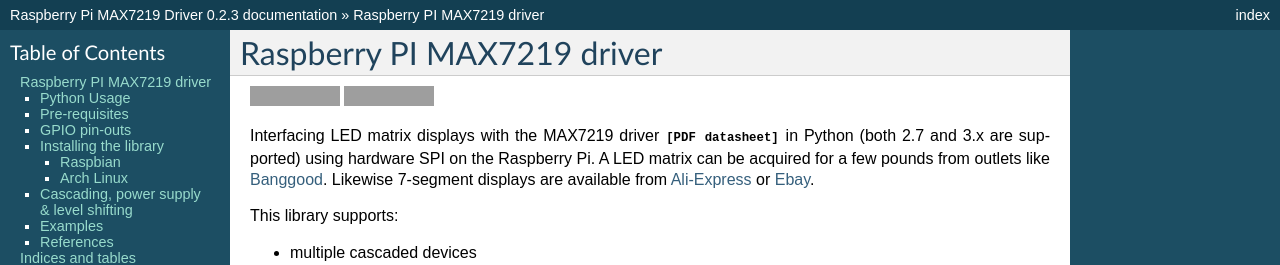
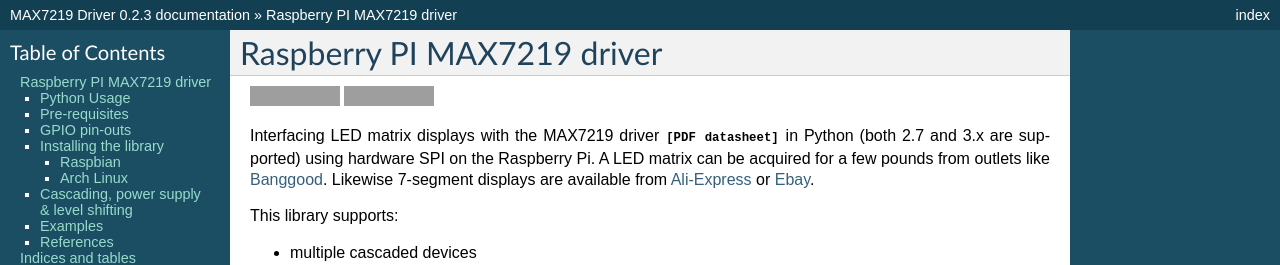
Before and after one commit to rm-hull/luma.led_matrix, a Sphinx documentation site: the page built from docs/index.rst, in a window 1280 px wide and 900 px high, cut to the strip 0-265 px from the top of the window. Built offline with Sphinx 7.4.7, drawn with Linux system fonts in a browser that asks for light colours; some of the changed text lies outside the part shown; grey boxes are pictures that could not be loaded.

Commit message:
Shorten doc title

```diff
--- a/docs/conf.py
+++ b/docs/conf.py
@@ -51,7 +51,7 @@ source_suffix = '.rst'
 master_doc = 'index'
 
 # General information about the project.
-project = u'Raspberry Pi MAX7219 Driver'
+project = u'MAX7219 Driver'
 copyright = u'2015-{0}, Richard Hull'.format(datetime.now().year)
 
 # The version info for the project you're documenting, acts as replacement for
@@ -206,7 +206,7 @@ latex_elements = {
 # (source start file, target name, title,
 #  author, documentclass [howto, manual, or own class]).
 latex_documents = [
-  ('index', 'max7219.tex', u'Raspberry Pi MAX7219 Driver Documentation',
+  ('index', 'max7219.tex', u'MAX7219 Driver Documentation',
    u'Richard Hull', 'manual'),
 ]
 
@@ -236,7 +236,7 @@ latex_documents = [
 # One entry per manual page. List of tuples
 # (source start file, name, description, authors, manual section).
 man_pages = [
-    ('index', 'max7219', u'Raspberry Pi MAX7219 Driver Documentation',
+    ('index', 'max7219', u'MAX7219 Driver Documentation',
      [u'Richard Hull'], 1)
 ]
 
@@ -250,7 +250,7 @@ man_pages = [
 # (source start file, target name, title, author,
 #  dir menu entry, description, category)
 texinfo_documents = [
-  ('index', 'max7219', u'Raspberry Pi MAX7219 Driver Documentation',
+  ('index', 'max7219', u'MAX7219 Driver Documentation',
    u'Richard Hull', 'max7219', 'One line description of project.',
    'Miscellaneous'),
 ]
```
